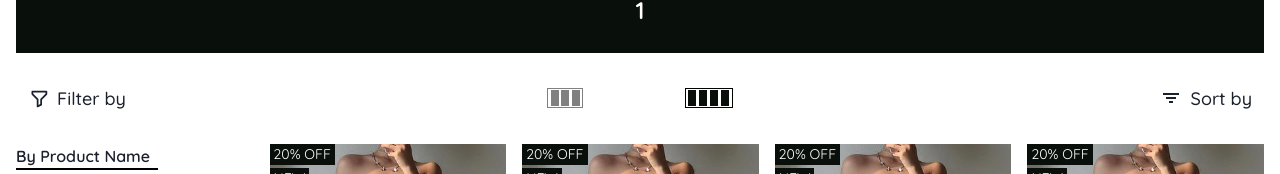
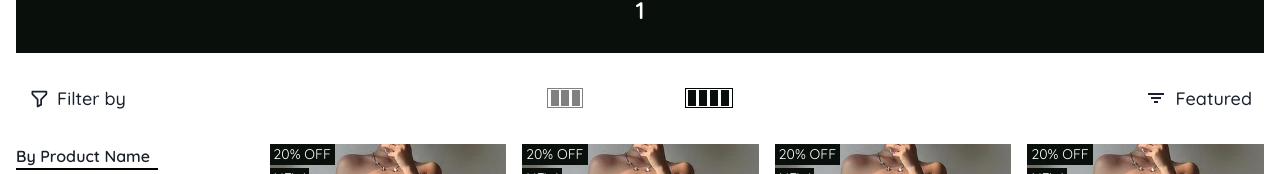
Before and after one commit to essofyany/fatna, a Next.js app in the folder client/: page /collections/1 in a window 1280 px wide. Shown: the part 164-338 px from the top of the page. Built offline with nearby package versions, Linux system fonts and the light colour scheme.

Commit message:
Adding SortMenu btn to product list page and adjust currencyMenu UX

```diff
--- a/client/src/components/Materials/CurrencyMenu.jsx
+++ b/client/src/components/Materials/CurrencyMenu.jsx
@@ -56,11 +56,11 @@ function CurrencyMenu() {
               py="3"
               w="32"
             >
-              <USD />
-              <EUR />
-              <YEN />
-              <PND />
-              <RUP />
+              <USD _hover={{ fontWeight: "semibold" }} />
+              <EUR _hover={{ fontWeight: "semibold" }} />
+              <YEN _hover={{ fontWeight: "semibold" }} />
+              <PND _hover={{ fontWeight: "semibold" }} />
+              <RUP _hover={{ fontWeight: "semibold" }} />
             </MotionVStack>
           )}
         </AnimatePresence>
--- a/client/src/components/Materials/DynamicGrid.jsx
+++ b/client/src/components/Materials/DynamicGrid.jsx
@@ -11,7 +11,6 @@ function DynamicGrid({ children }) {
     lg: "repeat(4,1fr)",
   });
   const gridTemplate = useSelector((state) => state.views.gridTemplate);
-  console.log("gridTemplate: ", gridTemplate);
 
   useEffect(() => {
     dispatch(setView(""));
--- /dev/null
+++ b/client/src/components/Materials/SortMenu.jsx
@@ -0,0 +1,246 @@
+import { useEffect, useState } from "react";
+import { Box, Text, VStack } from "@chakra-ui/react";
+import { AnimatePresence, motion } from "framer-motion";
+import { useDispatch, useSelector } from "react-redux";
+import { BiFilter } from "react-icons/bi";
+import TextTap from "../Motions/TextTap";
+import { changeSort } from "../../features/sortSlice";
+
+const MotionVStack = motion(VStack);
+
+const sortList = {
+  featured: {
+    name: "Featured",
+    selectedComponent: (
+      <Text ml="2" fontSize="lg" fontWeight="medium">
+        Featured
+      </Text>
+    ),
+    component: (
+      <TextTap _hover={{ color: "black", fontWeight: "medium" }}>
+        <Text>Featured</Text>
+      </TextTap>
+    ),
+  },
+  best: {
+    name: "Best selling",
+    selectedComponent: (
+      <Text ml="2" fontSize="lg" fontWeight="medium">
+        Best selling
+      </Text>
+    ),
+    component: (
+      <TextTap _hover={{ color: "black", fontWeight: "medium" }}>
+        <Text>Best selling</Text>
+      </TextTap>
+    ),
+  },
+  alphabetically: {
+    name: "Alphabetically",
+    selectedComponent: (
+      <Text ml="2" fontSize="lg" fontWeight="medium">
+        Alphabetically: A-Z
+      </Text>
+    ),
+    component: (
+      <TextTap _hover={{ color: "black", fontWeight: "medium" }}>
+        <Text>Alphabetically</Text>
+      </TextTap>
+    ),
+  },
+  priceUp: {
+    name: "Price Up",
+    selectedComponent: (
+      <Text ml="2" fontSize="lg" fontWeight="medium">
+        Price: high to low
+      </Text>
+    ),
+    component: (
+      <TextTap _hover={{ color: "black", fontWeight: "medium" }}>
+        <Text>Price: high to low</Text>
+      </TextTap>
+    ),
+  },
+  priceDown: {
+    name: "Price Down",
+    selectedComponent: (
+      <Text ml="2" fontSize="lg" fontWeight="medium">
+        Price: low to high
+      </Text>
+    ),
+    component: (
+      <TextTap _hover={{ color: "black", fontWeight: "medium" }}>
+        <Text>Price: low to high</Text>
+      </TextTap>
+    ),
+  },
+  dateUp: {
+    name: "Date Up",
+    selectedComponent: (
+      <Text ml="2" fontSize="lg" fontWeight="medium">
+        Date: new to old
+      </Text>
+    ),
+    component: (
+      <TextTap _hover={{ color: "black", fontWeight: "medium" }}>
+        <Text>Date: new to old</Text>
+      </TextTap>
+    ),
+  },
+  dateDown: {
+    name: "Date Down",
+    selectedComponent: (
+      <Text ml="2" fontSize="lg" fontWeight="medium">
+        Date: old to new
+      </Text>
+    ),
+    component: (
+      <TextTap _hover={{ color: "black", fontWeight: "medium" }}>
+        <Text>Date: old to new</Text>
+      </TextTap>
+    ),
+  },
+};
+
+function sortSwitch(sortBy) {
+  switch (sortBy) {
+    case "featured":
+      return sortList[sortBy];
+    case "best":
+      return sortList[sortBy];
+    case "alphabetically":
+      return sortList[sortBy];
+    case "priceUp":
+      return sortList[sortBy];
+    case "priceDown":
+      return sortList[sortBy];
+    case "dateDown":
+      return sortList[sortBy];
+    case "dateUp":
+      return sortList[sortBy];
+    default:
+      return sortList["featured"];
+  }
+}
+
+function SortMenu() {
+  const dispatch = useDispatch();
+  const currentSort = useSelector((state) => state.sortMenu.current);
+  console.log("sortMenu", currentSort);
+
+  const [isExpanded, setIsExpanded] = useState(false);
+  function handleClick() {
+    setIsExpanded(!isExpanded);
+  }
+
+  useEffect(() => {}, [currentSort]);
+
+  return (
+    <>
+      {/* current currency */}
+      <Box
+        d="flex"
+        alignItems="center"
+        justifyContent="flex-end"
+        w="full"
+        p="3"
+        onClick={handleClick}
+      >
+        <BiFilter size="24" />
+        {sortSwitch(currentSort).selectedComponent}
+      </Box>
+      {/* currency menu */}
+      <Box pos="relative">
+        <AnimatePresence>
+          {isExpanded && (
+            <MotionVStack
+              initial={{ y: 10, opacity: 0 }}
+              animate={{ y: 0, opacity: 1, transition: { durration: 0.2 } }}
+              exit={{ y: 10, opacity: 0, transition: { durration: 0.2 } }}
+              pos="absolute"
+              right="0"
+              top="4"
+              color="#333"
+              zIndex="modal"
+              borderRadius="sm"
+              border="0.5px solid #ddd"
+              bg="#fff"
+              opacity="0.95"
+              boxShadow="lg"
+              py="3"
+              px="3"
+              w="40"
+              alignItems="left"
+            >
+              <TextTap
+                onClick={() => {
+                  dispatch(changeSort("featured"));
+                  handleClick();
+                }}
+                _hover={{ color: "black", fontWeight: "medium" }}
+              >
+                <Text>Featured</Text>
+              </TextTap>
+              <TextTap
+                onClick={() => {
+                  dispatch(changeSort("best"));
+                  handleClick();
+                }}
+                _hover={{ color: "black", fontWeight: "medium" }}
+              >
+                <Text>Best selling</Text>
+              </TextTap>
+              <TextTap
+                onClick={() => {
+                  dispatch(changeSort("alphabetically"));
+                  handleClick();
+                }}
+                _hover={{ color: "black", fontWeight: "medium" }}
+              >
+                <Text>Alphabetically</Text>
+              </TextTap>
+              <TextTap
+                onClick={() => {
+                  dispatch(changeSort("priceDown"));
+                  handleClick();
+                }}
+                _hover={{ color: "black", fontWeight: "medium" }}
+              >
+                <Text>Price: low to high</Text>
+              </TextTap>
+              <TextTap
+                onClick={() => {
+                  dispatch(changeSort("priceUp"));
+                  handleClick();
+                }}
+                _hover={{ color: "black", fontWeight: "medium" }}
+              >
+                <Text>Price: high to low</Text>
+              </TextTap>
+              <TextTap
+                onClick={() => {
+                  dispatch(changeSort("dateUp"));
+                  handleClick();
+                }}
+                _hover={{ color: "black", fontWeight: "medium" }}
+              >
+                <Text>Date: new to old</Text>
+              </TextTap>
+              <TextTap
+                onClick={() => {
+                  dispatch(changeSort("dateDown"));
+                  handleClick();
+                }}
+                _hover={{ color: "black", fontWeight: "medium" }}
+              >
+                <Text>Date: old to new</Text>
+              </TextTap>
+            </MotionVStack>
+          )}
+        </AnimatePresence>
+      </Box>
+    </>
+  );
+}
+
+export default SortMenu;
--- a/client/src/components/ProductCard/ProductInfo.jsx
+++ b/client/src/components/ProductCard/ProductInfo.jsx
@@ -5,7 +5,6 @@ import IconTap from "../Motions/IconTap";
 import { currencySelector } from "../Materials/Currencies";
 function ProductInfo({ setCardState, cardState }) {
   const currentCurrency = useSelector((state) => state.currency.current);
-  console.log(currentCurrency);
   function handleHeart() {
     setCardState({ ...cardState, isHearted: !cardState.isHearted });
   }
--- /dev/null
+++ b/client/src/features/sortSlice.js
@@ -0,0 +1,18 @@
+import { createSlice } from "@reduxjs/toolkit";
+
+const sortSlice = createSlice({
+  name: "sortMenu",
+  initialState: {
+    current: "Featured",
+    // currentSort: "Featured",
+  },
+  reducers: {
+    changeSort: (state, action) => {
+      state.current = action.payload;
+    },
+  },
+});
+
+export const { changeSort } = sortSlice.actions;
+
+export default sortSlice.reducer;
--- a/client/src/pages/collections/[category]/index.js
+++ b/client/src/pages/collections/[category]/index.js
@@ -14,8 +14,9 @@ import Banner from "../../../components/Materials/Banner";
 import Filter from "../../../components/Materials/Filter";
 import SideMenu from "../../../components/Materials/SideMenu";
 import { WideView, MediumView, SmallView } from "../../../Icons/ViewIcons";
-import { BiFilter, BiFilterAlt } from "react-icons/bi";
+import { BiFilterAlt } from "react-icons/bi";
 import DynamicGrid from "../../../components/Materials/DynamicGrid";
+import SortMenu from "../../../components/Materials/SortMenu";
 
 function ProductsList() {
   const { isOpen, onOpen, onClose } = useDisclosure();
@@ -42,6 +43,7 @@ function ProductsList() {
         w="full"
         my="5"
       >
+        {/* filter */}
         <Box d="flex" alignItems="center" w="33%" p="3">
           <BiFilterAlt size="21" />
           <Text
@@ -55,22 +57,21 @@ function ProductsList() {
             Filter by
           </Text>
         </Box>
+        {/* switch views */}
         <Center w="33%" p="3" justifyContent="space-evenly">
           {currentView === "small" && <SmallView />}
           {currentView === "medium" && <MediumView />}
           {currentView === "large" && <WideView />}
         </Center>
+        {/* sort  */}
         <Box
+          position="relative"
           d="flex"
+          w="33%"
           alignItems="center"
           justifyContent="flex-end"
-          w="33%"
-          p="3"
         >
-          <BiFilter size="24" />
-          <Text ml="2" fontSize="lg" fontWeight="medium">
-            Sort by
-          </Text>
+          <SortMenu />
         </Box>
       </Box>
       {/* products list and Filter(> L screen ) */}
--- a/client/src/store.js
+++ b/client/src/store.js
@@ -18,6 +18,7 @@ import interactionReducer from "./features/interactionSlice";
 import viewsReducer from "./features/viewsSlice";
 import categoryReducer from "./features/categorySlice";
 import currencyReducer from "./features/currencySlice";
+import sortReducer from "./features/sortSlice";
 
 const createNoopStorage = () => {
   return {
@@ -43,6 +44,7 @@ const rootReducer = combineReducers({
   interactions: interactionReducer,
   category: categoryReducer,
   currency: currencyReducer,
+  sortMenu: sortReducer,
 });
 
 const persistConfig = {
```
Also changed, not shown: client/src/components/Materials/Currencies.jsx (+10 -10 lines).
